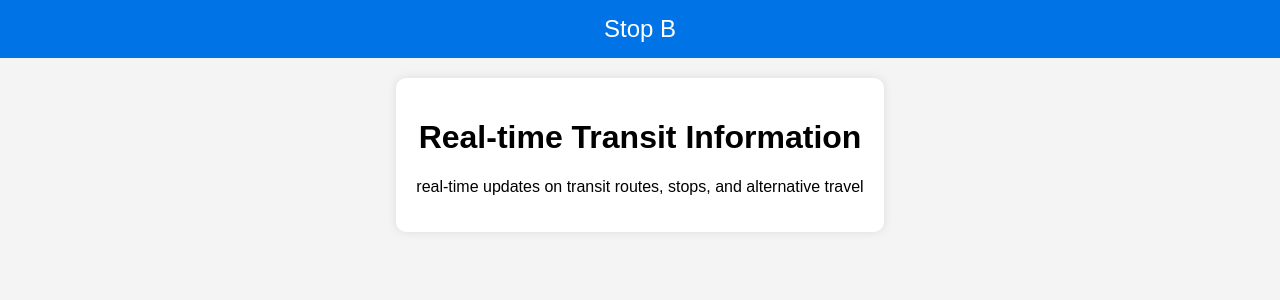
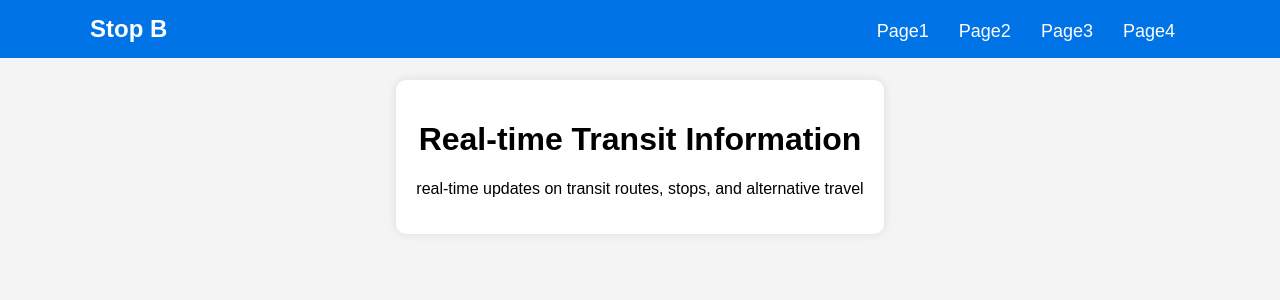
Before and after one commit to bencrosby1/stop-b, a Django app: page / in a window 1280 px wide. Shown: the top 300 px of the page. Run offline with Django 4.2, Linux system fonts and the light colour scheme.

Commit message:
basic navigation bar + css

```diff
--- a/stopBApp/static/home/style.css
+++ b/stopBApp/static/home/style.css
@@ -5,20 +5,70 @@ body {
     text-align: center;
     background-color: #f4f4f4;
 }
+
+/* Header and Navigation Styling */
 header {
     background-color: #0073e6;
     color: white;
     padding: 15px 0;
     font-size: 24px;
+    position: fixed;
+    top: 0;
+    width: 100%;
+    display: flex;
+    justify-content: center;
+    align-items: center;
 }
+
+.nav-container {
+    display: flex;
+    justify-content: space-between;
+    align-items: center;
+    width: 90%;
+    max-width: 1100px;
+}
+
+.logo {
+    font-weight: bold;
+    font-size: 24px;
+}
+
+nav {
+    display: flex;
+}
+
+.nav-links {
+    list-style: none;
+    padding: 0;
+    margin: 0;
+    display: flex;
+}
+
+.nav-links li {
+    margin: 0 15px;
+}
+
+.nav-links a {
+    color: white;
+    text-decoration: none;
+    font-size: 18px;
+    transition: color 0.3s ease;
+}
+
+.nav-links a:hover {
+    color: #ffcc00;
+}
+
+/* Main content styling */
 main {
-    margin: 20px;
+    margin: 80px auto 20px; /* Added margin to push content below fixed navbar */
     padding: 20px;
     background: white;
     border-radius: 10px;
     box-shadow: 0 0 10px rgba(0, 0, 0, 0.1);
     display: inline-block;
 }
+
 footer {
     margin-top: 20px;
     padding: 10px;
--- a/stopBApp/templates/home.html
+++ b/stopBApp/templates/home.html
@@ -4,12 +4,24 @@
 <head>
     <meta charset="UTF-8">
     <meta name="viewport" content="width=device-width, initial-scale=1.0">
-    <title>Stop B - Homepage</title>
+    <title>Stop B</title>
     {% load static %}
     <link href="{% static 'home/style.css' %}" rel="stylesheet" type="text/css">
 </head>
 <body>
-    <header>Stop B</header>
+    <header>
+        <div class="nav-container">
+            <div class="logo">Stop B</div>
+            <nav>
+                <ul class="nav-links">
+                    <li><a href="#">Page1</a></li>
+                    <li><a href="#">Page2</a></li>
+                    <li><a href="#">Page3</a></li>
+                    <li><a href="#">Page4</a></li>
+                </ul>
+            </nav>
+        </div>
+    </header>
     <main>
         <h1>Real-time Transit Information</h1>
         <p>real-time updates on transit routes, stops, and alternative travel</p>
```
